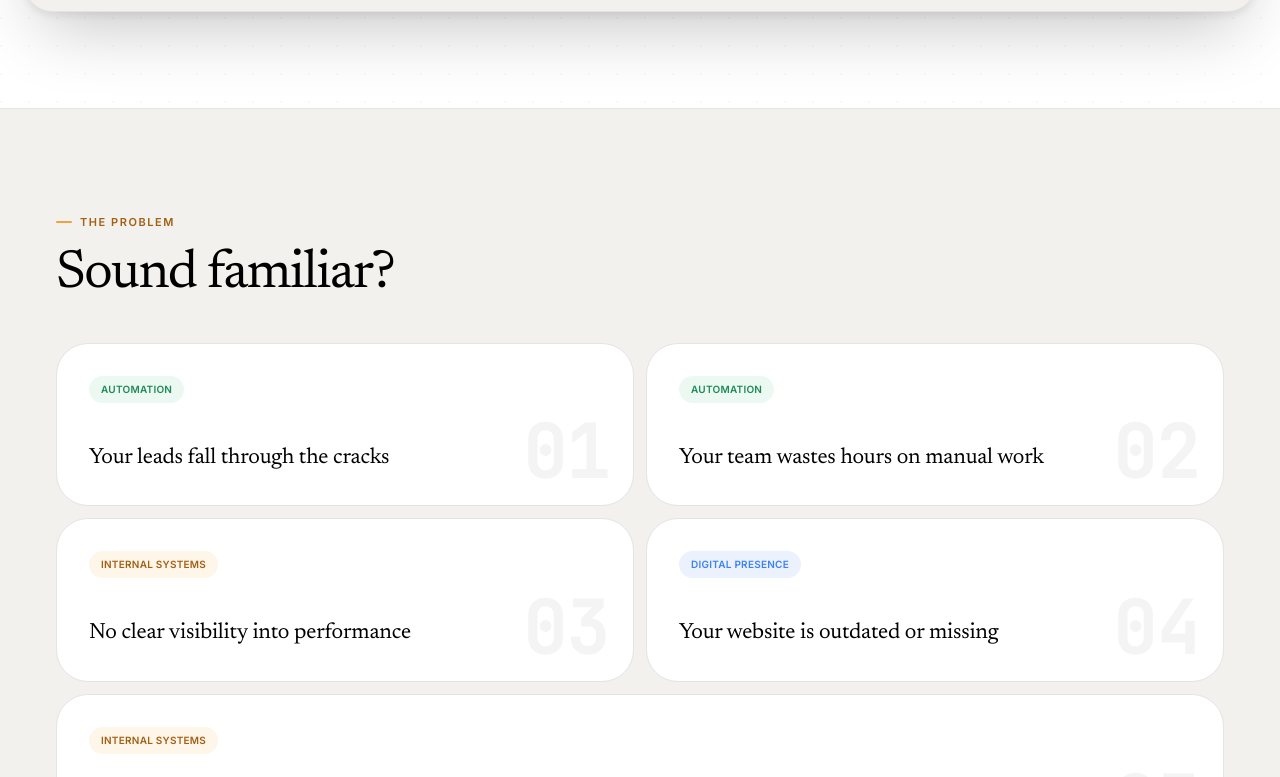
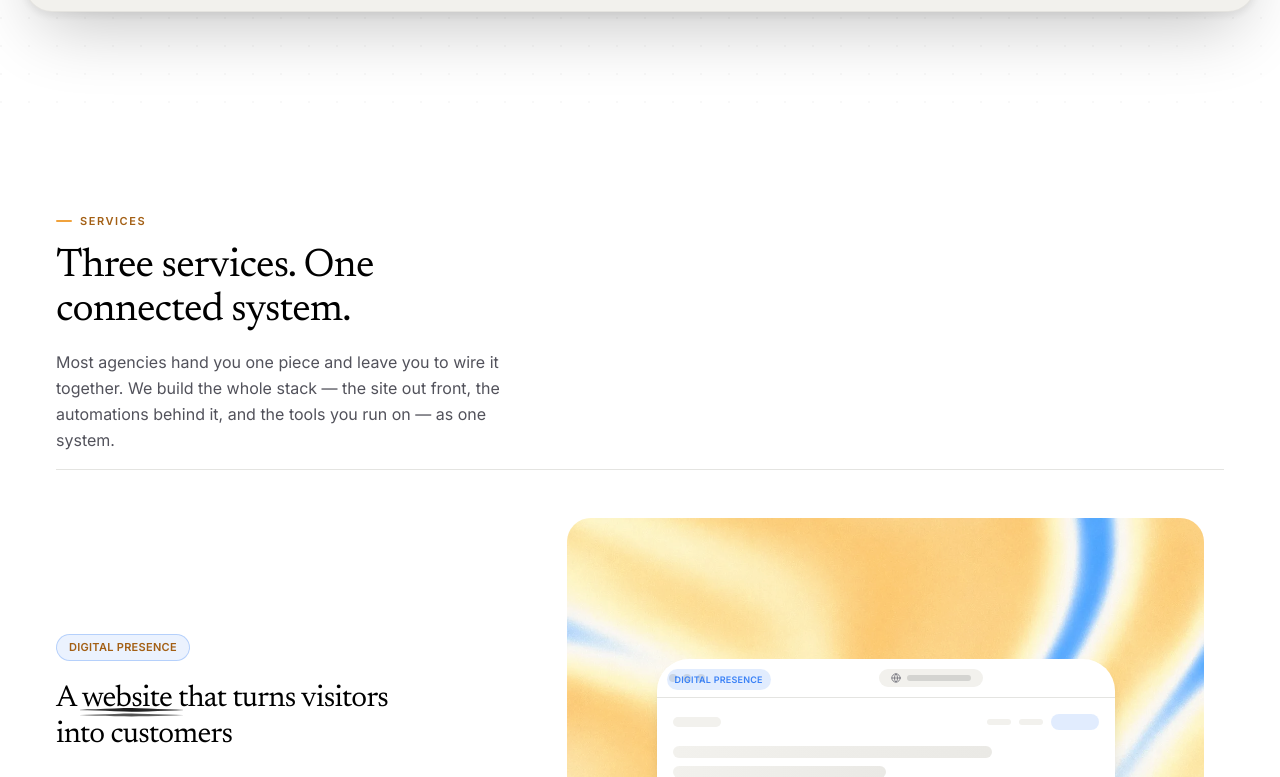
Before and after one commit to anymus-in/website, a Next.js app: page / in a window 1280 px wide. Shown: the part 1383-2160 px from the top of the page. Built offline with nearby package versions, Linux system fonts and the light colour scheme.

Commit message:
refine: remove unused ProblemsWeSolve component from Home page

```diff
--- a/src/app/page.tsx
+++ b/src/app/page.tsx
@@ -4,7 +4,6 @@ import ScrollProgress from "@/components/motion/ScrollProgress";
 import Navbar from "@/components/layout/Navbar";
 import Footer from "@/components/layout/Footer";
 import Hero from "@/components/sections/Hero";
-import ProblemsWeSolve from "@/components/sections/ProblemsWeSolve";
 import Industries from "@/components/sections/Industries";
 import WhyChooseAnymus from "@/components/sections/WhyChooseAnymus";
 import GetStarted from "@/components/sections/GetStarted";
@@ -36,7 +35,6 @@ export default function Home() {
       <Navbar />
       <main>
         <Hero />
-<ProblemsWeSolve />
         <FeatureBlocks />
         <Industries />
         <WhyChooseAnymus />
```
